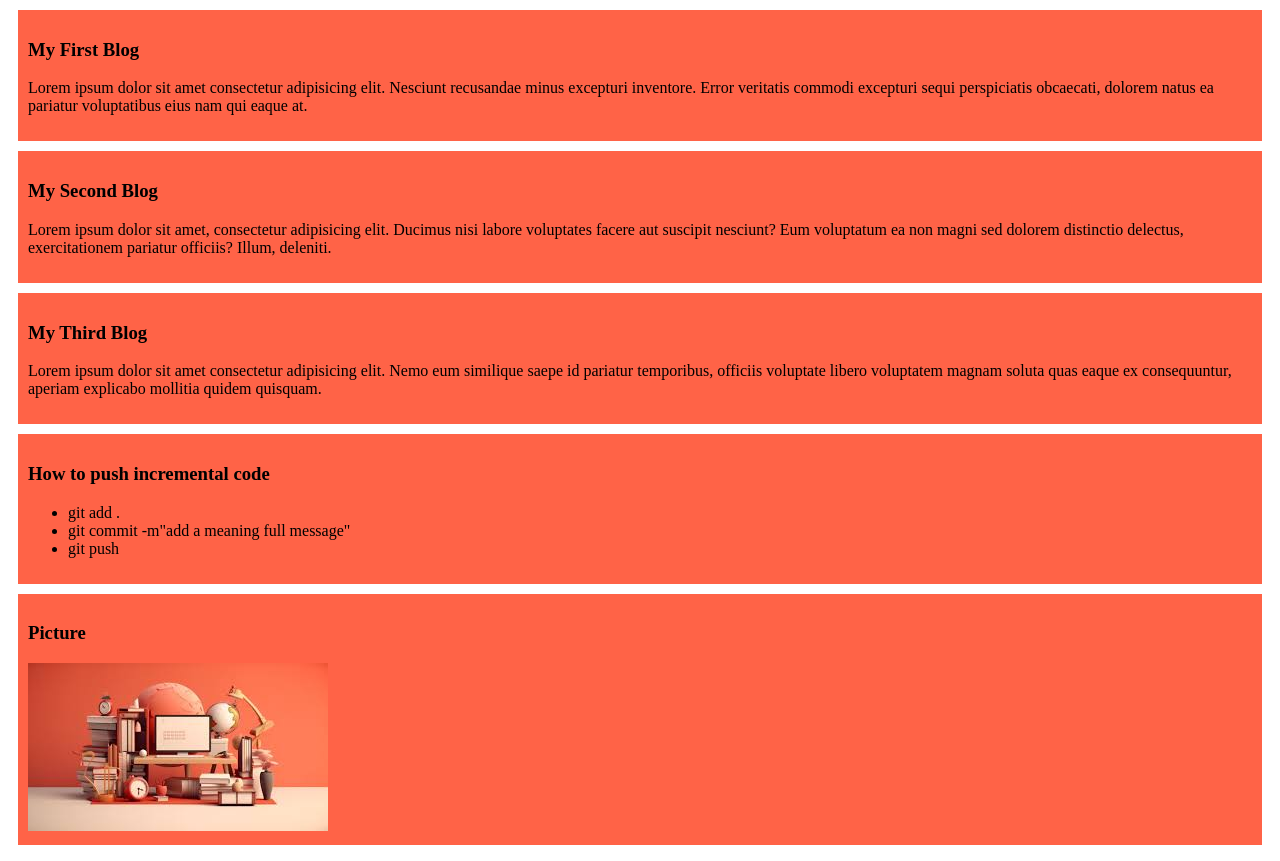
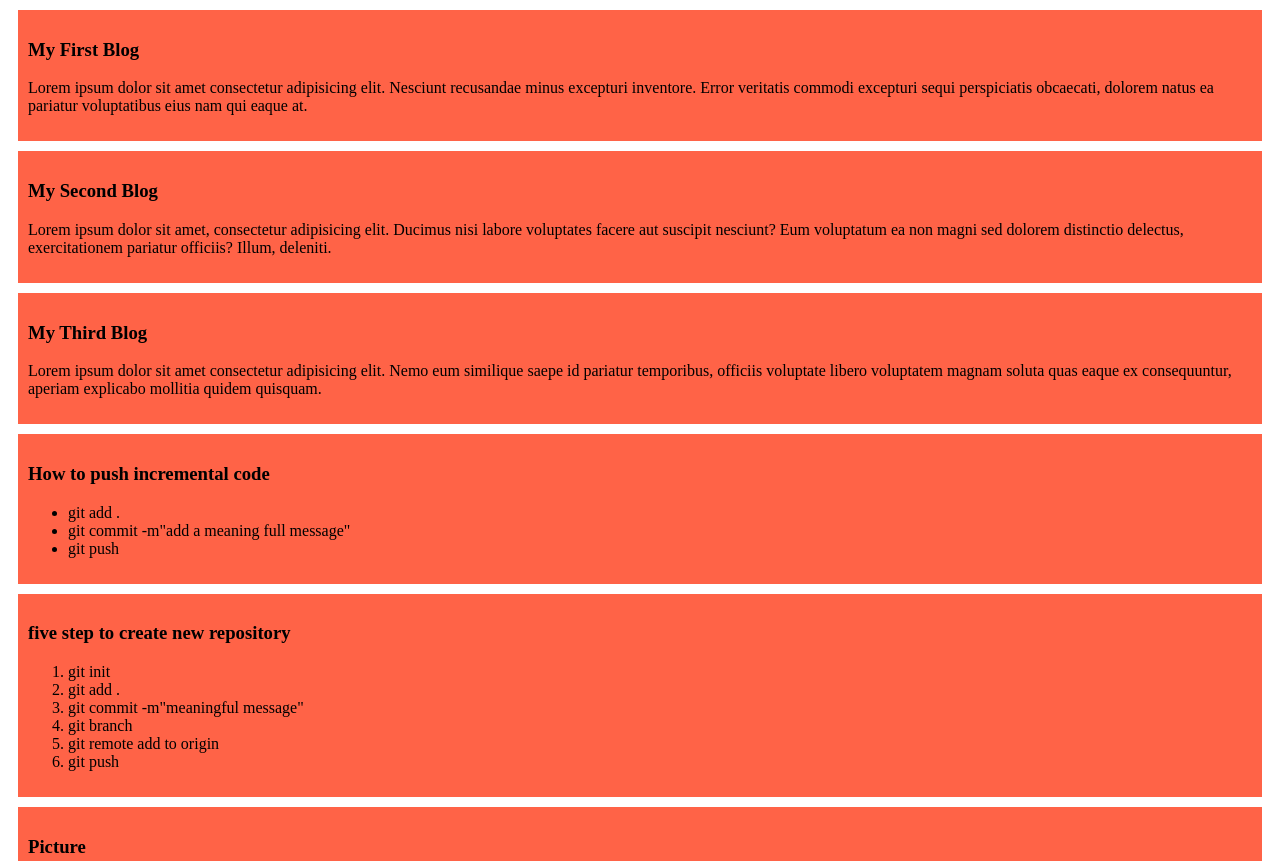
Before and after one commit to Mahmuda-07/my-simple-website, a plain HTML site: page index.html in a window 1280 px wide. Shown: the top 861 px of the page. Drawn offline with Linux system fonts and the light colour scheme.

Commit message:
add orderlist

```diff
--- a/index1.html
+++ b/index.html
@@ -25,8 +25,18 @@
             <li>git add .</li>
             <li>git commit -m"add a meaning full message"</li>
             <li>git push</li>
-
         </ul>
+    </div>
+    <div>
+        <h3>five step to create new repository</h3>
+        <ol>
+            <li>git init</li>
+            <li>git add .</li>
+            <li>git commit -m"meaningful message"</li>
+            <li>git branch</li>
+            <li>git remote add to origin</li>
+            <li>git push</li>
+        </ol>
     </div>
     <div>
         <h3>Picture</h3>
```
